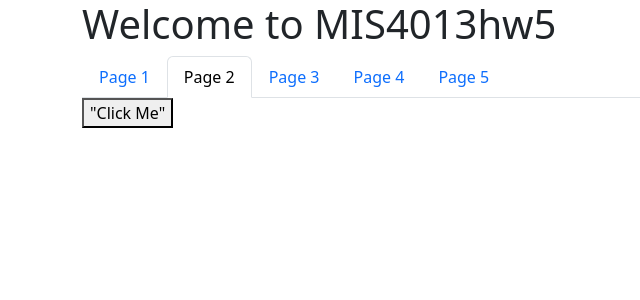
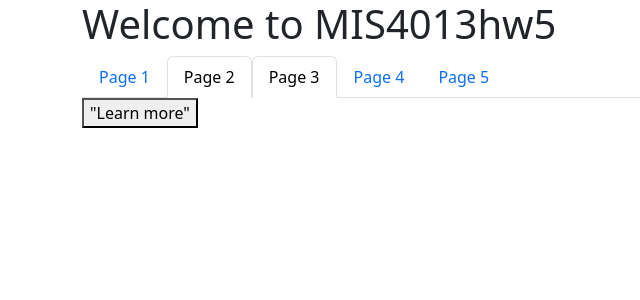
Before and after one commit to Josgar123/MIS4013hw1, a PHP site: page /page3.php in a window 1280 px wide. Shown: the top 300 px of the page, without its empty margins (0-640 px from the left). Run offline with PHP 8.4, Linux system fonts and the light colour scheme.

Commit message:
Update page3.php

```diff
--- a/page3.php
+++ b/page3.php
@@ -20,10 +20,10 @@
                 <a class="nav-link " href="index.php"">Page 1</a>
               </li>
               <li class="nav-item">
-                <a class="nav-link active" aria-current="page" href="page2.php">Page 2</a>
+                <a class="nav-link active" href="page2.php">Page 2</a>
               </li>
               <li class="nav-item">
-                <a class="nav-link" href="page3.php"">Page 3</a>
+                <a class="nav-link active" aria-current="page" href="page3.php"">Page 3</a>
               </li>
               <li class="nav-item">
                 <a class="nav-link" href="page4.php"">Page 4</a>
@@ -33,7 +33,7 @@
               </li>
             </ul>
 
-      <button onclick = "getLocation()"> "Click Me" </button>
+      <button onclick = "getLocation()"> "Learn more" </button>
       <script>
         function getLocation()
         { if (navigator.geolocation) { navigator.geolocation.getCurrentPosition(showPosition); }
```
